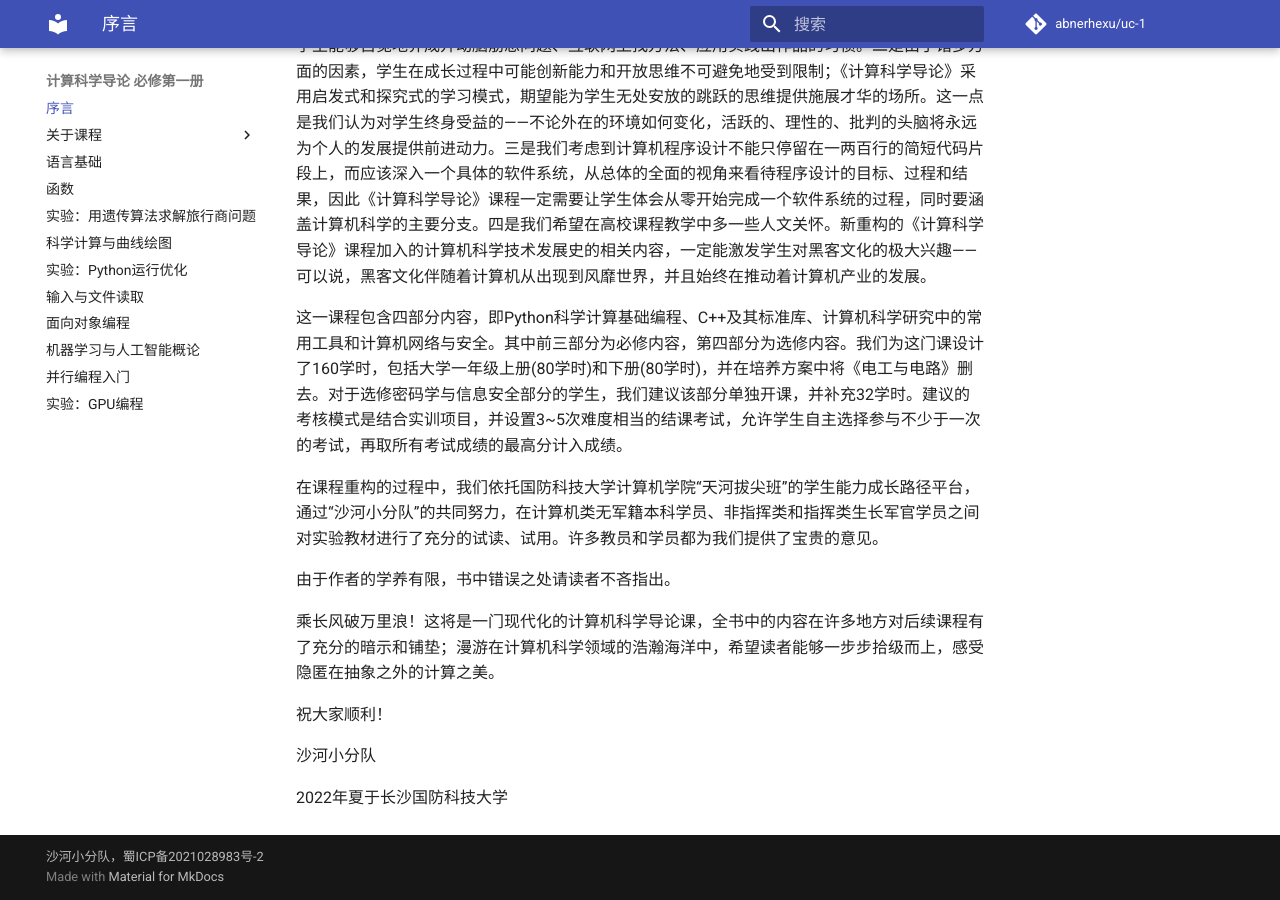
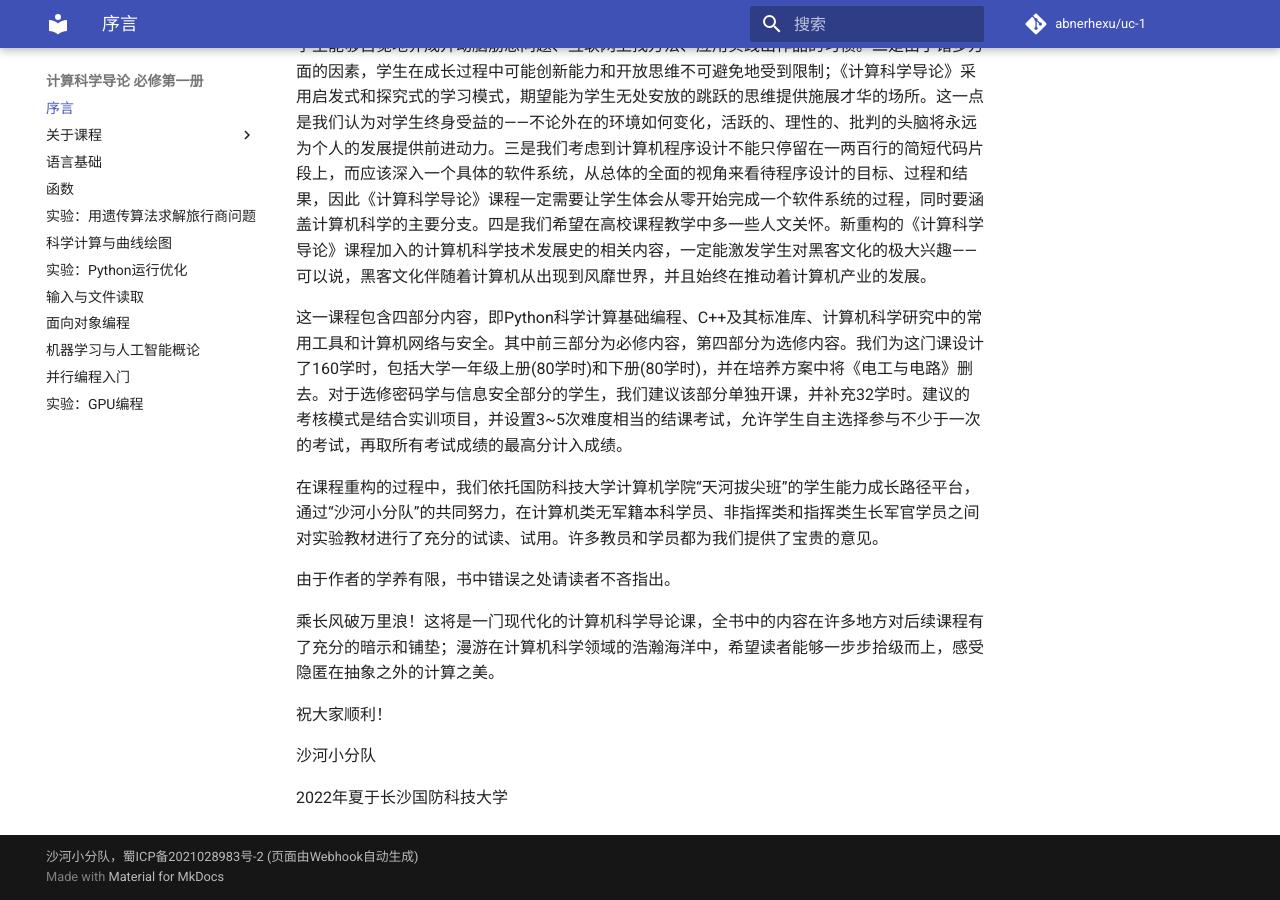
Before and after one commit to abnerhexu/uc-1, an MkDocs documentation site: the page built from docs/index.md, in a window 1280 px wide and 900 px high, scrolled down 1199 px. Built offline with MkDocs 1.6.1 and Material for MkDocs 9.7.7, drawn with Linux system fonts in a browser that asks for light colours; comment, search, counter and statistics services are not loaded.

Commit message:
bug fixed

```diff
--- a/mkdocs.yml
+++ b/mkdocs.yml
@@ -5,7 +5,7 @@ theme:
 
 repo_url: https://github.com/abnerhexu/uc-1
 repo_name: abnerhexu/uc-1
-copyright: 沙河小分队，蜀ICP备2021028983号-2
+copyright: 沙河小分队，蜀ICP备2021028983号-2 (页面由Webhook自动生成)
 markdown_extensions:
   - pymdownx.highlight:
       anchor_linenums: true
```
Also changed, not shown: site/1-basis/index.html, site/2-func/index.html, site/3-scico/index.html, site/4-file/index.html, site/404.html, site/5-obj/index.html, site/6-ai/index.html, site/7-para/index.html, site/about/index.html, site/acquire/index.html, site/educoder/index.html, site/exp-ga/index.html, site/exp-gpu/index.html, site/exp-opti/index.html, 2 more files, 1 other file.
